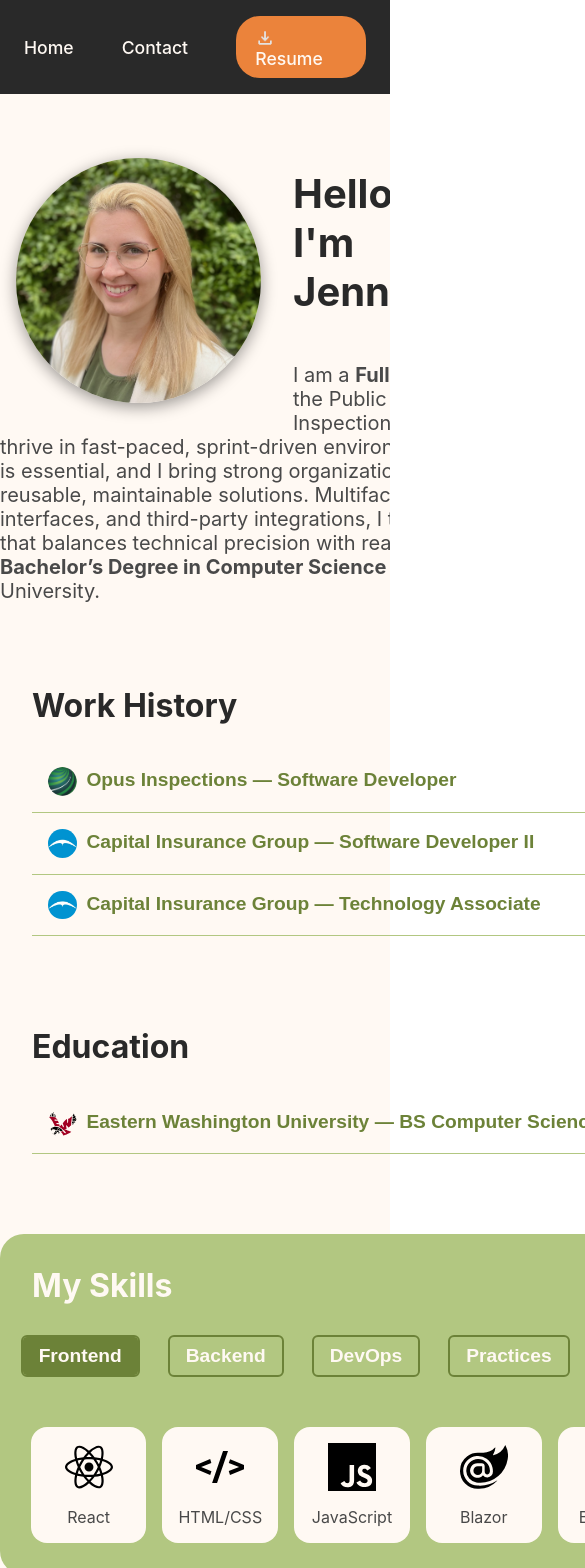
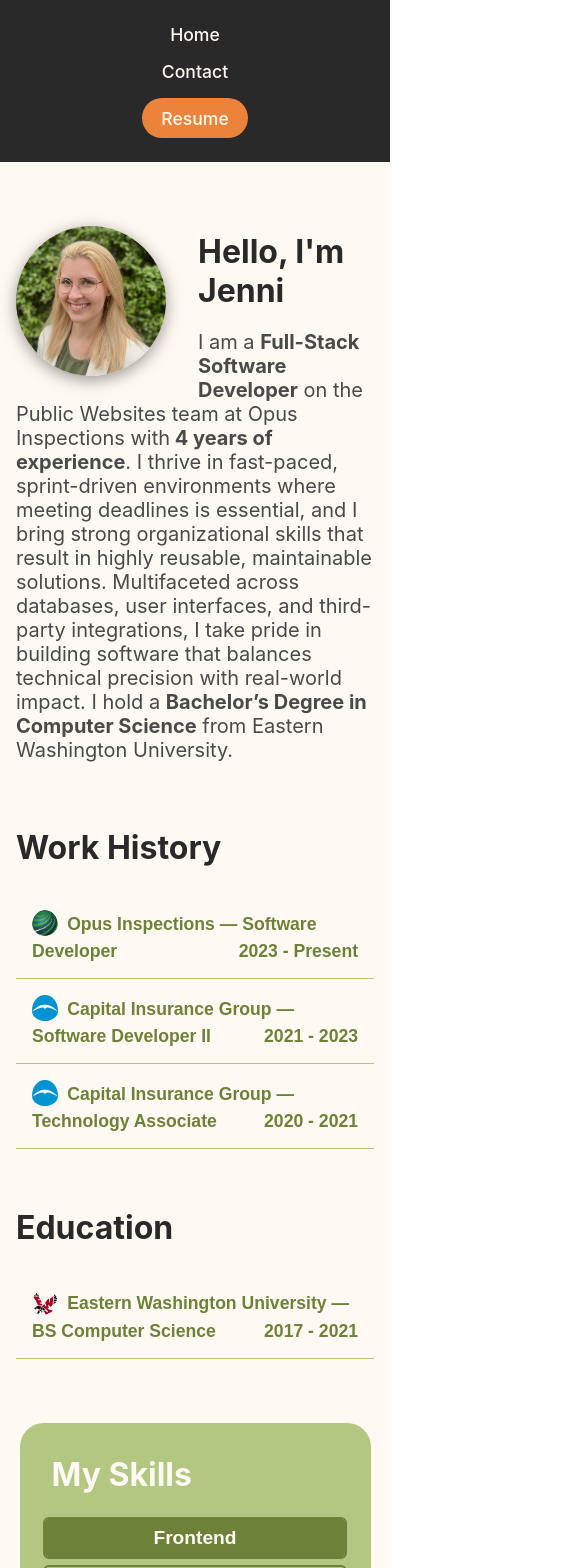
Before and after one commit to jgoodnight72/Portfolio, a React (Create React App) app in the folder frontend/: page / in a window 390 px wide. Shown: the top 1568 px of the page, 585 px wide, since content can reach past the window. Built offline with nearby package versions, Linux system fonts and the light colour scheme.

Commit message:
Mobile view css

```diff
--- a/frontend/public/index.html
+++ b/frontend/public/index.html
@@ -24,6 +24,18 @@
       Learn how to configure a non-root public URL by running `npm run build`.
     -->
     <title>Jennifer Traeger | Full-Stack Software Developer</title>
+    <style>
+      html, body {
+        width: 100%;
+        overflow-x: hidden;
+      }
+
+      #root {
+        width: 100%;
+        min-height: 100vh;
+        overflow-x: hidden;
+      }
+    </style>
   </head>
   <body>
     <noscript>You need to enable JavaScript to run this app.</noscript>
--- a/frontend/src/Contact.css
+++ b/frontend/src/Contact.css
@@ -130,3 +130,40 @@
   max-width: 100%;
   max-height: 100%;
 }
+
+
+/* Mobile View */
+
+@media (max-width: 800px) {
+  .contact-container {
+    padding: 2rem;
+  }
+
+  .contact-form {
+    max-width: 800px;
+  }
+
+  .contact-header {
+    flex-direction: column;
+    text-align: center;
+  }
+
+  .contact-header-text {
+    width: 100%;
+    margin: 0;
+  }
+
+  .pointer-animation {
+    width: 120px;
+  }
+
+  .contact-form input,
+  .contact-form textarea {
+    width: 95%;
+  }
+
+  .logos a:hover {
+    transform: scale(1);
+  }
+
+}
--- a/frontend/src/Home.css
+++ b/frontend/src/Home.css
@@ -71,7 +71,6 @@
 }
 
 .profile-description-float {
-  font-size: 1.2rem;
   color: var(--theme-black);
   text-align: left;
 }
@@ -135,12 +134,15 @@
   opacity: 1;
   transition: opacity 0.8s, transform 0.8s;
 }
+
 .accordion-content.fade-in {
   animation: fadeInAccordion 0.8s;
 }
+
 .accordion-content.fade-out {
   animation: fadeOutAccordion 0.8s;
 }
+
 @keyframes fadeOutAccordion {
   from { opacity: 1; transform: translateY(0); }
   to { opacity: 0; transform: translateY(-10px); }
@@ -236,3 +238,82 @@
   font-size: 1rem;
   color: var(--theme-grey);
 }
+
+
+/* Mobile View */
+
+@media (max-width: 800px) {
+
+  /* Profile Section */
+
+  .home-container h1 {
+    font-size: 2rem;
+    margin-bottom: 0rem;
+    padding-right: 1rem;
+  }
+
+  .home-container p {
+    margin-left: 1rem;
+    margin-bottom: 1.5rem;
+    width: 92%;
+  }
+
+  .profile-photo-float {
+    width: 150px;
+    height: 150px;
+  }
+
+  .fox-animation {
+    display: none;
+  }
+
+  /* Work History and Education Section */
+
+  .history {
+    padding: 1rem;
+  }
+
+  .accordion {
+    width: 100%;
+  }
+
+  .accordion-item {
+    width: 100%;
+  }
+
+  .accordion-title {
+    width: 100%;
+    font-size: 1.1rem;
+  }
+
+  .history-icons {
+    padding-bottom: 0.3rem;
+  }
+
+  /* Skills Section */
+  .skills {
+    width: 90%;
+  }
+
+ @media (max-width: 770px) {
+    .btn-skills {
+      width: 300px;
+      margin: 0.5em;
+      align-items: center;
+      justify-content: center;
+      display: flex;
+    }
+ }
+  .icons-grid {
+    grid-template-columns: repeat(auto-fit, minmax(80px, 1fr));
+    gap: 0.5rem;
+    max-width: 90%;
+    margin-top: 2rem;
+  }
+
+  .icon-card {
+    padding: 0.5rem;
+    margin-bottom: 0.5rem;
+  }
+
+}
--- a/frontend/src/NavBar.css
+++ b/frontend/src/NavBar.css
@@ -49,3 +49,25 @@
   vertical-align: middle;
   margin-right: 8px;
 }
+
+
+/* Mobile View */
+
+@media (max-width: 800px) {
+  .navbar ul {
+    flex-direction: column;
+    align-items: center;
+  }
+
+  .navbar li {
+    margin: 0.5rem 0;
+  }
+
+  .resume-link {
+    text-align: center;
+  }
+
+  .download-logo {
+    display: none;
+  }
+}
```
